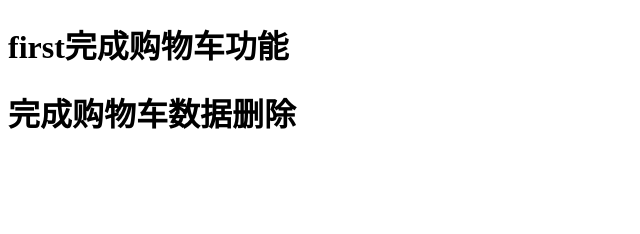
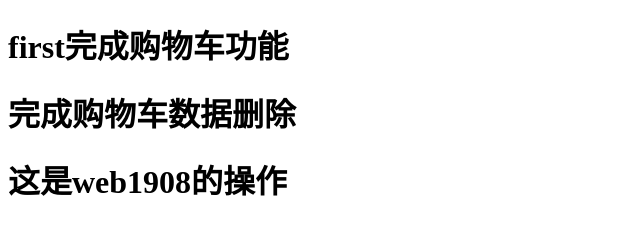
Before and after one commit to liangchengdan1002/web190811, a plain HTML site: page index.html in a window 1280 px wide. Shown: the whole page, without its empty margins (0-640 px from the left). Drawn offline with Linux system fonts and the light colour scheme.

Commit message:
web1908修改

```diff
--- a/index.html
+++ b/index.html
@@ -9,5 +9,6 @@
 <body>
   <h1>first完成购物车功能</h1>
   <h1>完成购物车数据删除</h1>
+  <h1>这是web1908的操作</h1>
 </body>
 </html>
```
